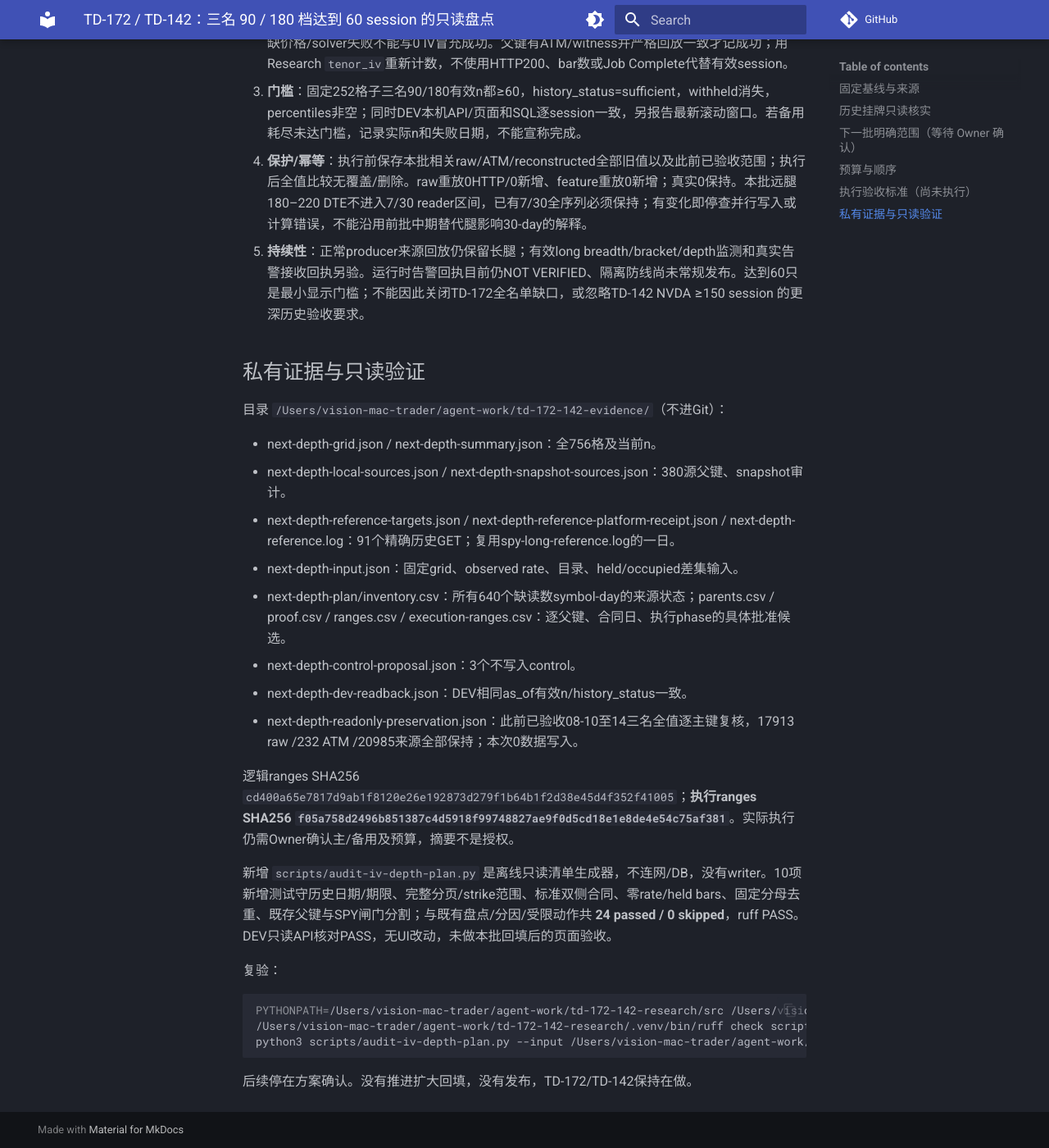
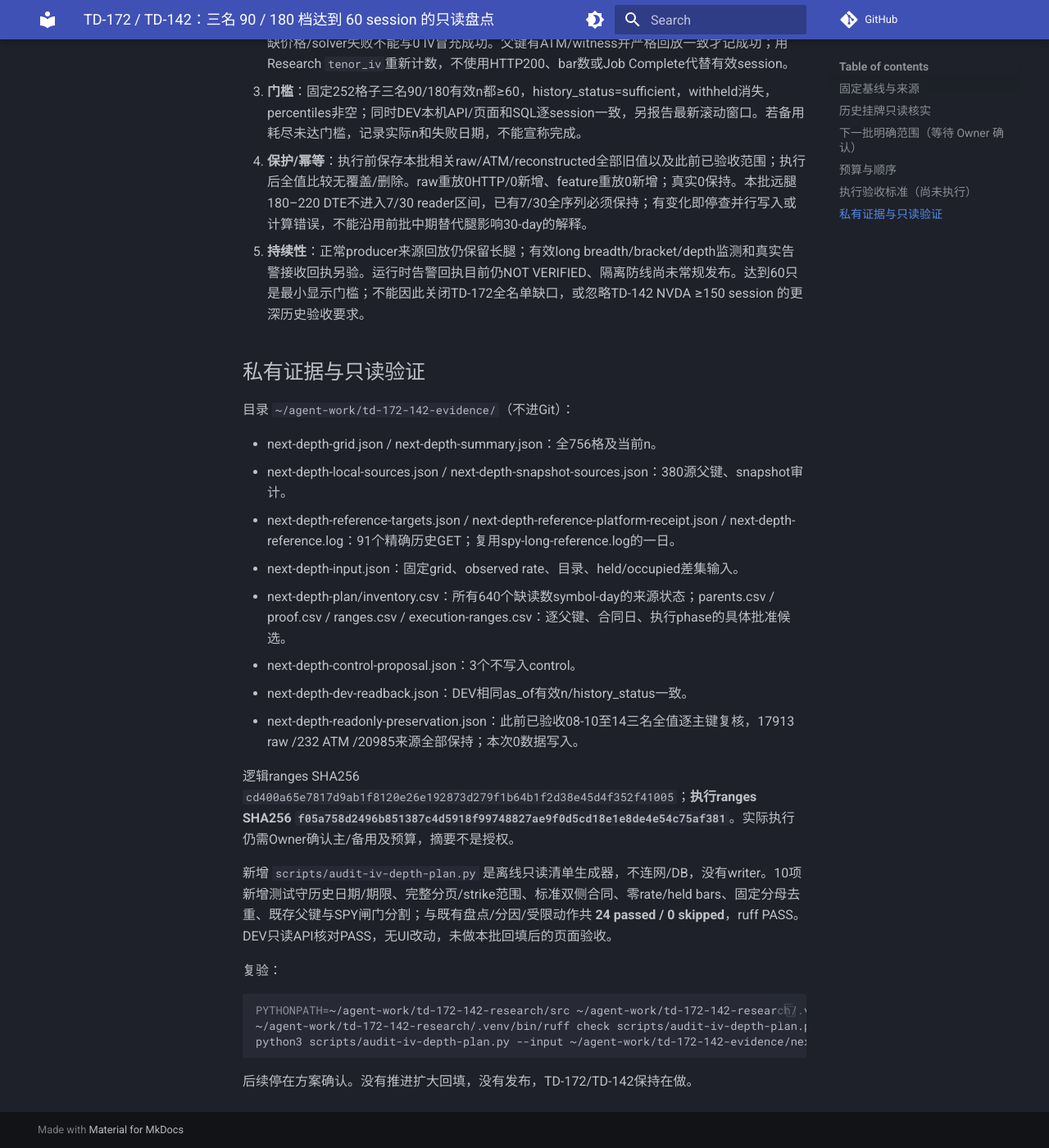
Before and after one commit to weitingzhao/bifrost-trade-infra, an MkDocs documentation site: the page built from docs/audits/TD-172-142_DEPTH_60_PLAN_2026-10-10.md, in a window 1280 px wide and 1400 px high, scrolled down 3618 px. Shown: the whole window at 82% size. Built offline with MkDocs 1.6.1 and Material for MkDocs 9.7.7, drawn with Linux system fonts in a browser that asks for light colours; comment, search, counter and statistics services are not loaded.

Commit message:
docs(audits): no written-out home paths in the TD-172/142 audit notes
61732ef added three audit notes that spell out the home directory in ten places (private
evidence directory and the re-run commands), so the hardcoded-path ratchet in
check-agent-config-parity.sh failed on origin/main: DEPTH_60_PLAN 6, DEPTH_EXECUTION 1,
GAP_PLAN 3, baseline 0. Each one now reads ~/agent-work/..., the form the ratchet asks for
in docs. Nothing else in the notes changed; the commands still run as written, since the
shell expands ~ at the start of a word and after = in an assignment.

Work: TD-172, TD-142

Co-Authored-By: Claude Opus 5.5 <noreply@anthropic.com>
Claude-Session: local_bdfe6fbc-1dbe-4875-934f-c1b62e1b3ae2
Claude-Transcript: b2014a4d-6fa2-4083-8597-60c8d6622bcf
Change-Id: I4e3503d0ab5ff2a47c31851160ea7d05601999f3
Work: TD-172, TD-142

````diff
--- a/docs/audits/TD-172-142_DEPTH_60_PLAN_2026-10-10.md
+++ b/docs/audits/TD-172-142_DEPTH_60_PLAN_2026-10-10.md
@@ -79,7 +79,7 @@ SPY先执行09-02/03两个父键作为有效改善闸门，共8个raw目标日
 
 ## 私有证据与只读验证
 
-目录 `/Users/vision-mac-trader/agent-work/td-172-142-evidence/`（不进Git）：
+目录 `~/agent-work/td-172-142-evidence/`（不进Git）：
 
 - next-depth-grid.json / next-depth-summary.json：全756格及当前n。
 - next-depth-local-sources.json / next-depth-snapshot-sources.json：380源父键、snapshot审计。
@@ -97,9 +97,9 @@ SPY先执行09-02/03两个父键作为有效改善闸门，共8个raw目标日
 复验：
 
 ```bash
-PYTHONPATH=/Users/vision-mac-trader/agent-work/td-172-142-research/src /Users/vision-mac-trader/agent-work/td-172-142-research/.venv/bin/python -m pytest scripts/test_iv_depth_plan.py scripts/test_iv_gap_audit.py scripts/test_iv_empty_audit.py scripts/test_iv_repair_actions.py -q
-/Users/vision-mac-trader/agent-work/td-172-142-research/.venv/bin/ruff check scripts/audit-iv-depth-plan.py scripts/test_iv_depth_plan.py
-python3 scripts/audit-iv-depth-plan.py --input /Users/vision-mac-trader/agent-work/td-172-142-evidence/next-depth-input.json --output /Users/vision-mac-trader/agent-work/td-172-142-evidence/next-depth-plan
+PYTHONPATH=~/agent-work/td-172-142-research/src ~/agent-work/td-172-142-research/.venv/bin/python -m pytest scripts/test_iv_depth_plan.py scripts/test_iv_gap_audit.py scripts/test_iv_empty_audit.py scripts/test_iv_repair_actions.py -q
+~/agent-work/td-172-142-research/.venv/bin/ruff check scripts/audit-iv-depth-plan.py scripts/test_iv_depth_plan.py
+python3 scripts/audit-iv-depth-plan.py --input ~/agent-work/td-172-142-evidence/next-depth-input.json --output ~/agent-work/td-172-142-evidence/next-depth-plan
 ```
 
 后续停在方案确认。没有推进扩大回填，没有发布，TD-172/TD-142保持在做。
````
Also changed, not shown: docs/audits/TD-172-142_DEPTH_EXECUTION_2026-10-10.md (+1 -1 lines), docs/audits/TD-172-142_GAP_PLAN_2026-10-10.md (+3 -3 lines).
